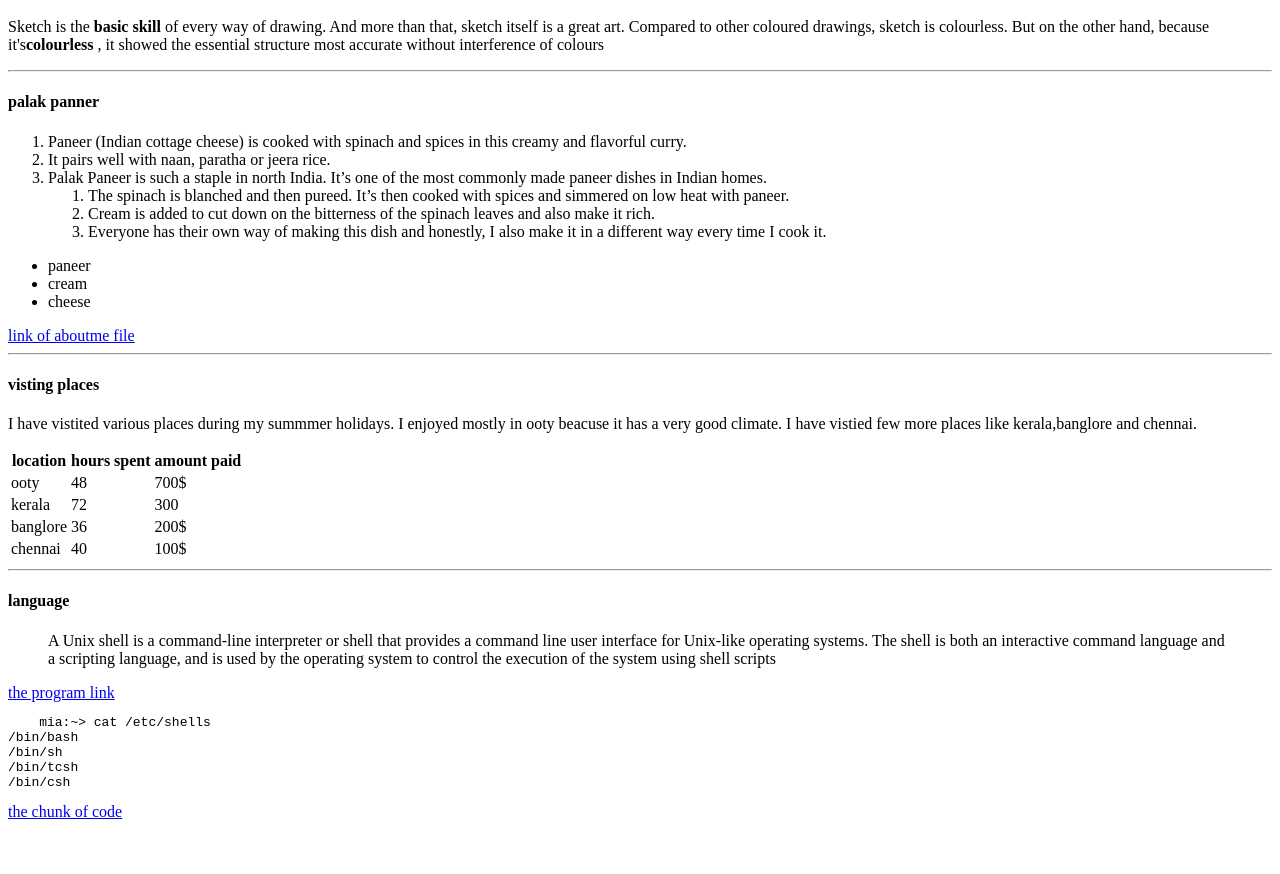
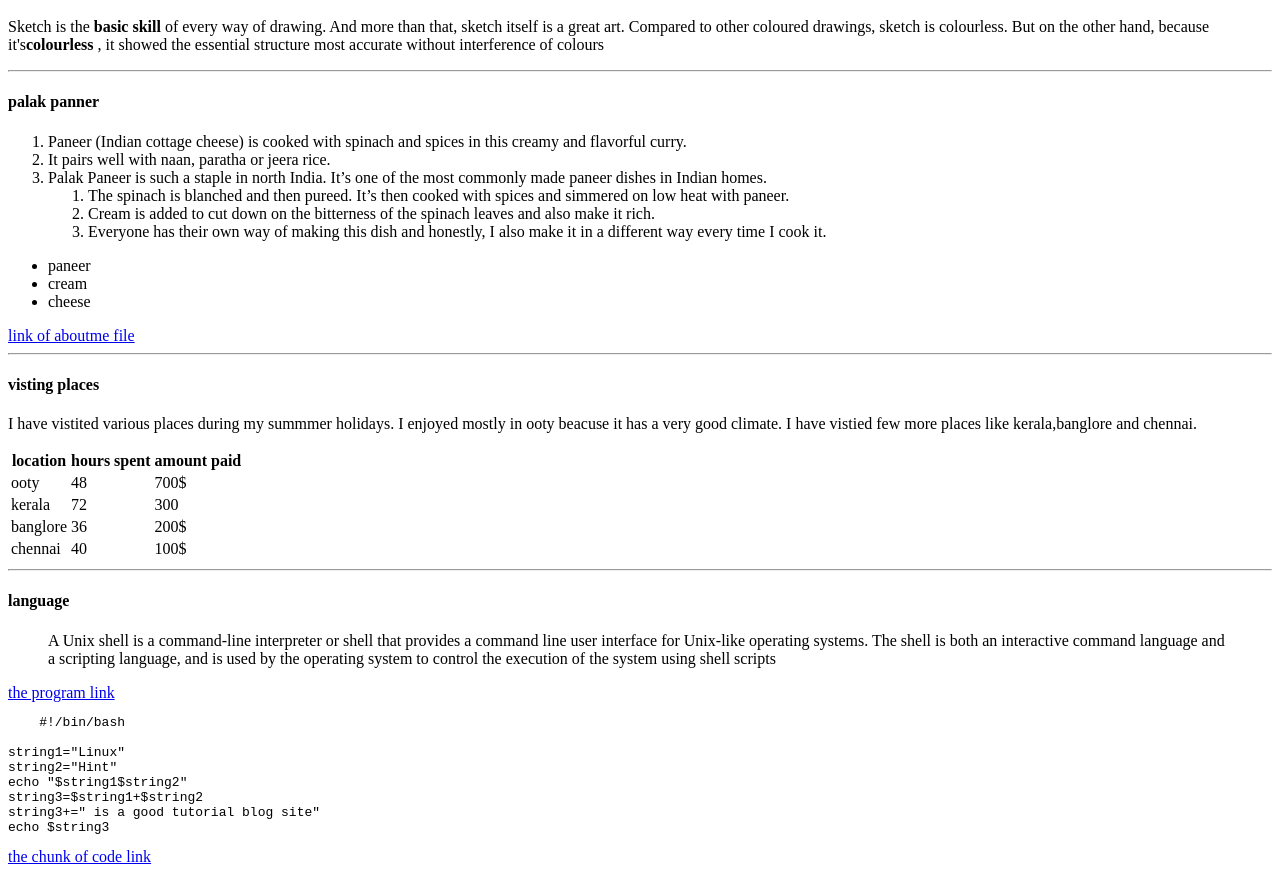
Before and after one commit to 44-563-Web-Apps-S21/webapps-s21-assignment-3-S542301, a plain HTML site: page index.html in a window 1280 px wide. Shown: the part 101-975 px from the top of the page. Before the commit the page ends 930 px from the top, so only its background shows below. Drawn offline with Linux system fonts and the light colour scheme.

Commit message:
Update index.html

```diff
--- a/index.html
+++ b/index.html
@@ -78,12 +78,15 @@
    <a href="https://en.wikipedia.org/wiki/Unix_shell">the program link
 </a>
 <pre>
-    mia:~> cat /etc/shells
-/bin/bash
-/bin/sh
-/bin/tcsh
-/bin/csh
+    #!/bin/bash
+
+string1="Linux"
+string2="Hint"
+echo "$string1$string2"
+string3=$string1+$string2
+string3+=" is a good tutorial blog site"
+echo $string3
 </pre>
-<a href="https://tldp.org/LDP/Bash-Beginners-Guide/html/sect_01_01.html">the chunk of code
+<a href="https://linuxhint.com/30_bash_script_examples/#t15">the chunk of code link
 </a>
     </body>
```
